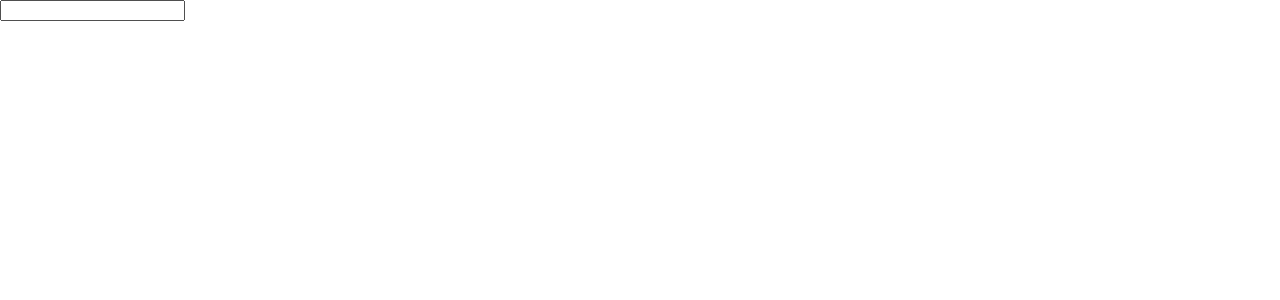
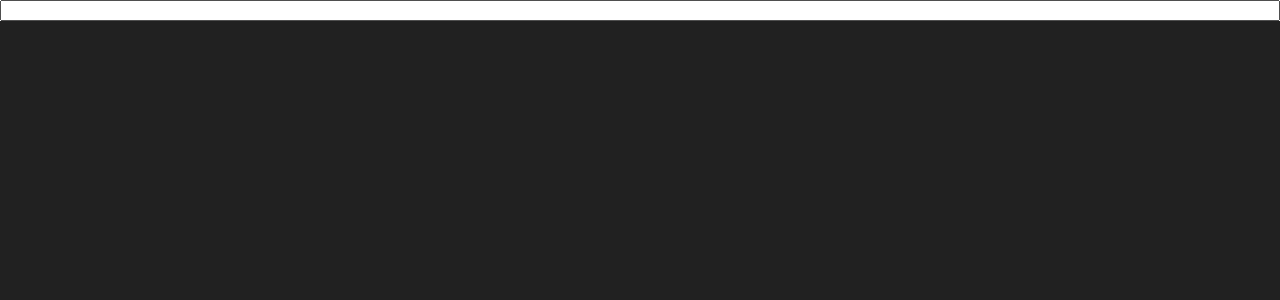
Before and after one commit to iding-ir/hamrah-mechanic, a React (Create React App) app: page / in a window 1280 px wide. Shown: the top 300 px of the page. Built offline with nearby package versions, Linux system fonts and the light colour scheme.

Commit message:
Add styles

```diff
--- a/src/components/App.css
+++ b/src/components/App.css
@@ -0,0 +1,27 @@
+.App {
+  height: 100%;
+  display: flex;
+  flex-direction: column;
+}
+
+.Wrapper {
+ flex-grow: 10;
+  display: flex;
+  flex-direction: column;
+  background-color: #212121;
+  padding: 0.5rem;
+}
+
+.Row {
+  flex-grow: 10;
+  display: flex;
+  flex-direction: row;
+  padding: 0.25rem;
+}
+
+.Item {
+  flex-grow: 10;
+  background-color: #37474F;
+  border-radius: 1rem;
+  margin: 0.5rem;
+}
```
